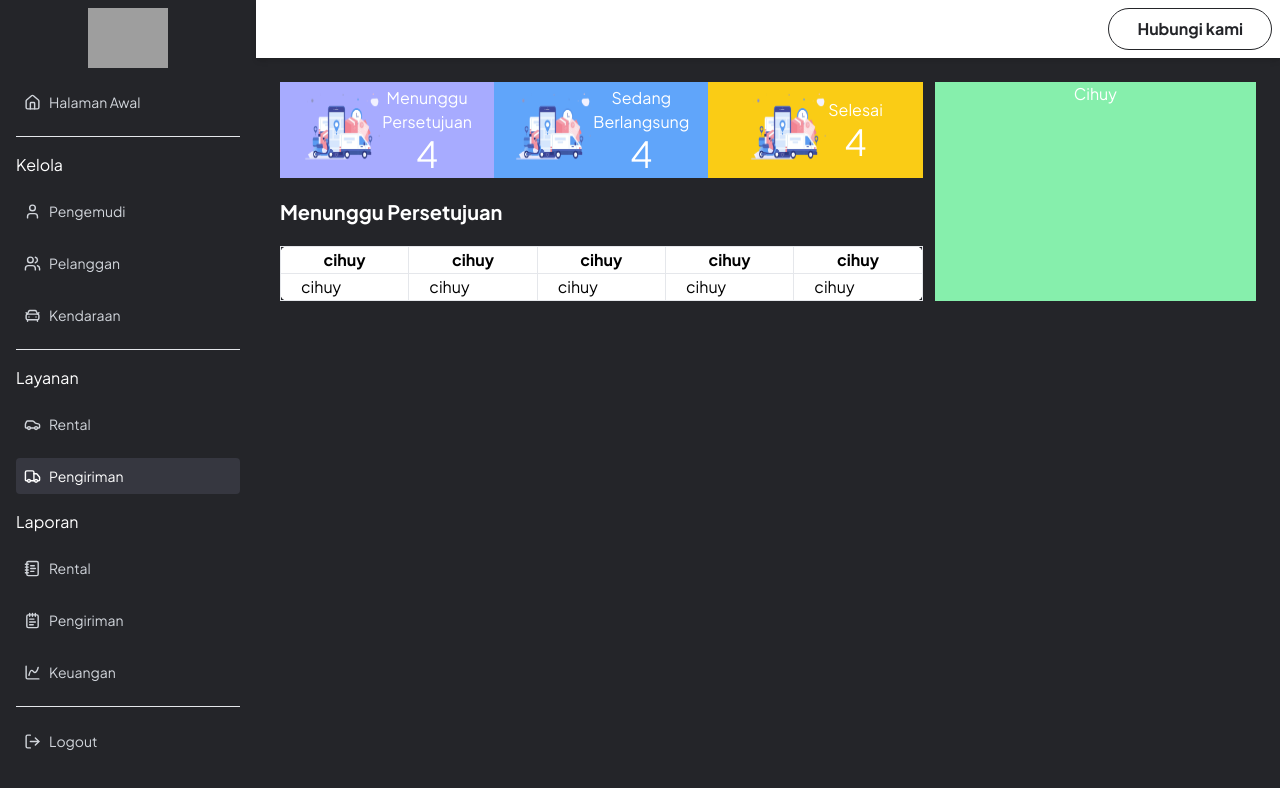
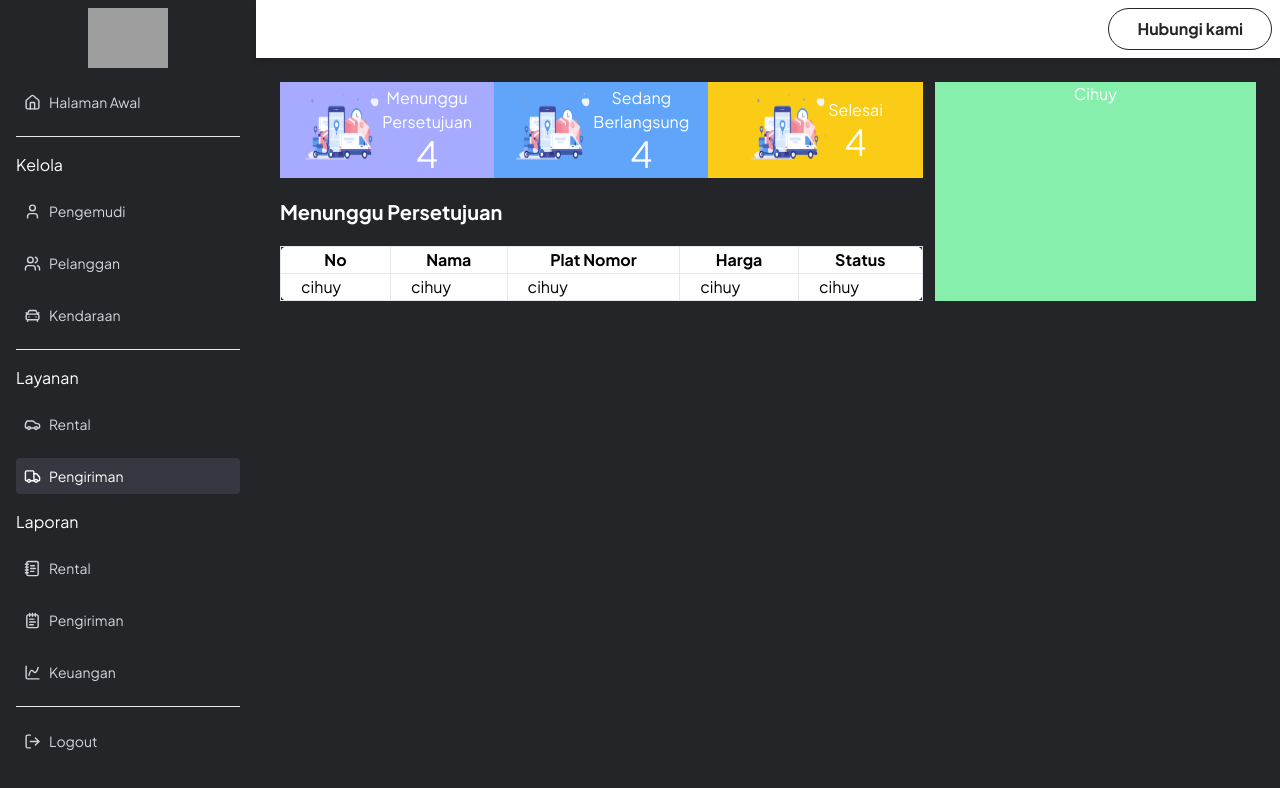
Before and after one commit to Muhless/ady-trans-jaya-react, a React (Vite) app: page /service/delivery in a window 1280 px wide. Shown: the top 788 px of the page. Built offline with nearby package versions, Linux system fonts and the light colour scheme; grey boxes are pictures that could not be loaded.

Commit message:
update file

```diff
--- a/src/App.jsx
+++ b/src/App.jsx
@@ -1,21 +1,27 @@
 import { HelmetProvider } from "react-helmet-async";
 import HomePages from "./pages/Home";
 import { BrowserRouter as Router, Routes, Route } from "react-router-dom";
-import CarPages from "./pages/Car";
+import CarPages from "./pages/Map";
 import Layout from "./layouts";
-import DeliveryPages from "./pages/Services/Delivery";
-import RentPages from "./pages/Services/Rent";
+import DeliveryPages from "./pages/Admin/Services/Delivery";
+import RentPages from "./pages/Admin/Services/Rent";
+import DriverPages from "./pages/Admin/Manages/Driver";
+import CustomerPages from "./pages/Admin/Manages/Customer";
 
 function App() {
   return (
     <HelmetProvider>
-      <Router>
+    <Router>
+   <Layout>
         <Routes>
-          <Route path="/" element={<Layout><HomePages /></Layout>} />
-          <Route path="/service/rent" element={<Layout><RentPages /></Layout>} />
-          <Route path="/service/delivery" element={<Layout><DeliveryPages /></Layout>} />
-          <Route path="/manage/car" element={<Layout><CarPages /></Layout>} />
+          <Route path="/" element={<HomePages />} />
+          <Route path="/manage/driver" element={<DriverPages/>}/>
+          <Route path="/manage/customer" element={<CustomerPages/>}/>
+          <Route path="/manage/car" element={<CarPages/>}/>
+          <Route path="/service/rent" element={<RentPages />} />
+          <Route path="/service/delivery" element={<DeliveryPages />} />
         </Routes>
+      </Layout>
       </Router>
     </HelmetProvider>
   );
--- /dev/null
+++ b/src/pages/Admin/Manages/Car.jsx
@@ -0,0 +1,9 @@
+import React from 'react'
+
+function CarPages() {
+  return (
+    <div>CarPages</div>
+  )
+}
+
+export default CarPages
--- /dev/null
+++ b/src/pages/Admin/Manages/Customer.jsx
@@ -0,0 +1,9 @@
+import React from 'react'
+
+function CustomerPages() {
+  return (
+    <div>CustomerPages</div>
+  )
+}
+
+export default CustomerPages
--- /dev/null
+++ b/src/pages/Admin/Manages/Driver.jsx
@@ -0,0 +1,9 @@
+import React from 'react'
+
+function DriverPages() {
+  return (
+    <div>DriverPages</div>
+  )
+}
+
+export default DriverPages
--- a/src/pages/Services/Delivery.jsx
+++ b/src/pages/Admin/Services/Delivery.jsx
@@ -53,11 +53,11 @@ function DeliveryPages() {
                 <table className="w-full ">
                   <thead>
                     <tr>
-                      <th className="border px-5">cihuy</th>
-                      <th className="border px-5">cihuy</th>
-                      <th className="border px-5">cihuy</th>
-                      <th className="border px-5">cihuy</th>
-                      <th className="border px-5">cihuy</th>
+                      <th className="border px-5">No</th>
+                      <th className="border px-5">Nama</th>
+                      <th className="border px-5">Plat Nomor</th>
+                      <th className="border px-5">Harga</th>
+                      <th className="border px-5">Status</th>
                     </tr>
                   </thead>
                   <tbody>
--- a/src/pages/Car.jsx
+++ b/src/pages/Map.jsx
@@ -49,7 +49,7 @@ const geocodeAddress = async (address) => {
   }
 };
 
-const CarPages = () => {
+const MapPages = () => {
   const mapContainerRef = useRef(null);
   const mapRef = useRef(null);
   const markerRef = useRef({ start: null, end: null });
@@ -273,4 +273,4 @@ const CarPages = () => {
   );
 };
 
-export default CarPages;
+export default MapPages;
```
Also changed, not shown: src/pages/Admin/Services/Rent.jsx (renamed from src/pages/Services/Rent.jsx).
